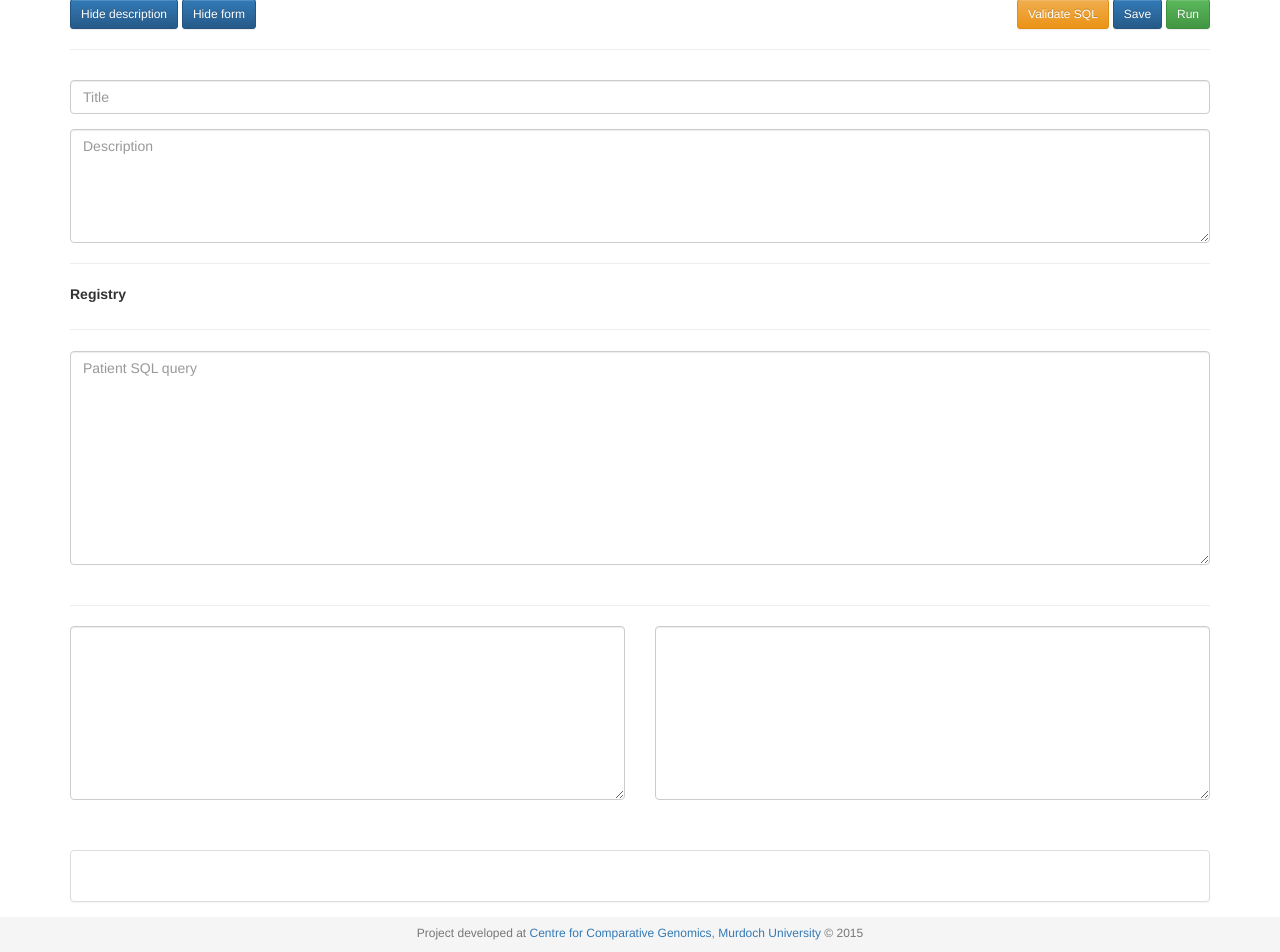
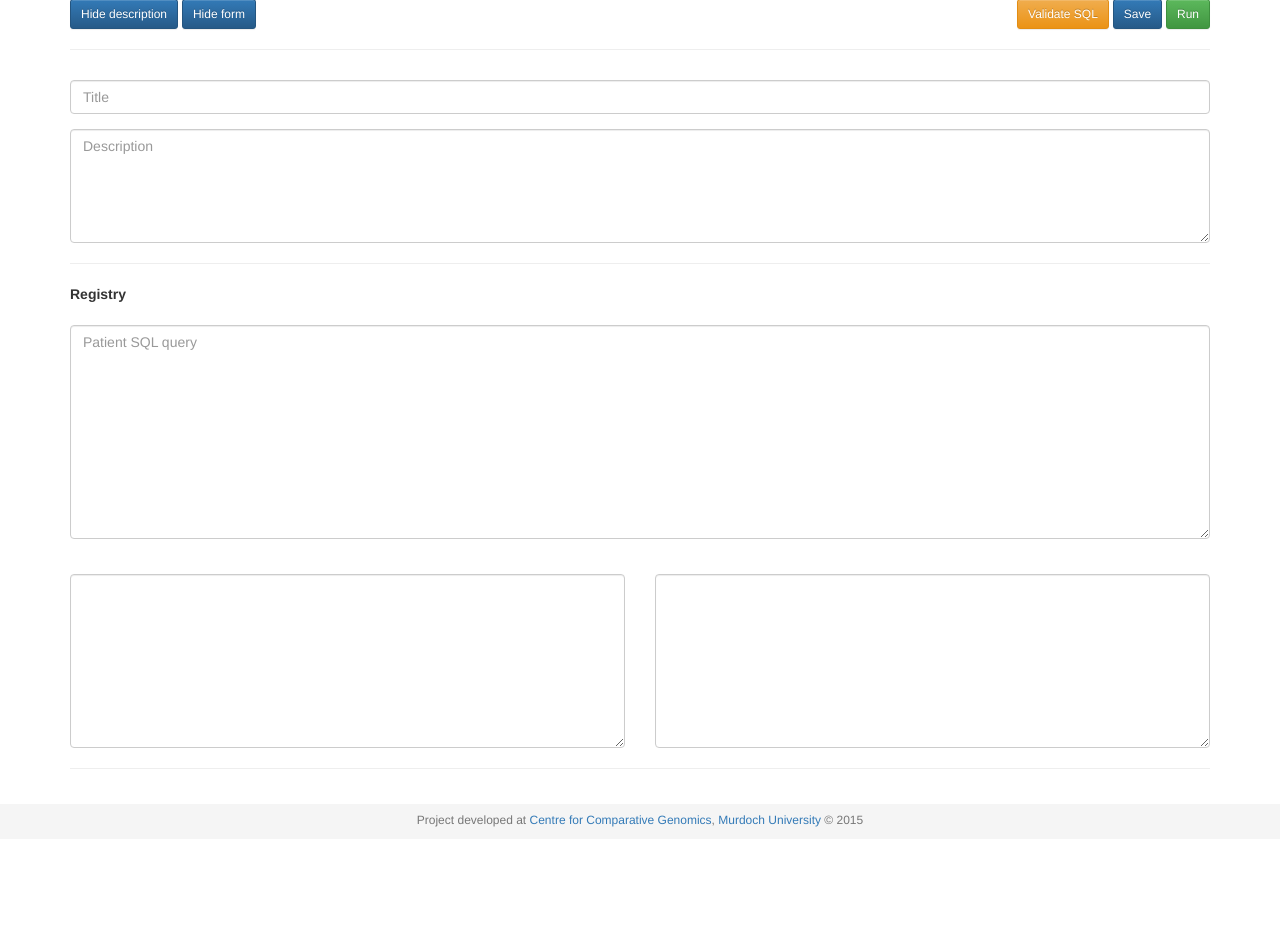
Before and after one commit to muccg/rdrf-explorer, a Django app: template viewer/templates/viewer/query.html in a window 1280 px wide. Shown: the part 83-1035 px from the top of the page. After the commit the page ends 910 px from the top, so only its background shows below. Run offline with Django 3.2, Linux system fonts and the light colour scheme; the template is opened without the code that fills it, so the values that code supplies are empty; some libraries are stand-ins or nearby versions.

Commit message:
Template adjustments

```diff
--- a/viewer/templates/viewer/query.html
+++ b/viewer/templates/viewer/query.html
@@ -26,16 +26,19 @@
             </div>
         </div>
 
+        <div id="query-form-table">
             <hr/>
 
+            <div class="row">
+                <div class="col-md-12">
                     <div class="form-group">
                         <label for="registry">Registry</label>
                         <!--<select id="id_registry" name="registry" class="form-control">-->
                             {{form.registry}}
                         <!--</select>-->
                     </div>
-
-        <hr>
+                </div>
+            </div>
 
             <div class="row">
                 <div class="col-md-12">
@@ -61,9 +64,6 @@
                 </div>
             </div>
 
-        <hr>
-
-        <div id="query-form-table">
             <div class="form-group">
                 <input type="hidden" value="{{form.created_by.value|default_if_none:request.user.username}}" class="form-control" id="created_by" name="created_by" placeholder="Created by">
             </div>
@@ -80,9 +80,8 @@
 
     </form>
 
-    <div name='results' id='results' style='padding-top: 50px;'>
-        <div class="panel panel-default">
-            <div class="panel-body">
+    <hr>
+
     <table class="table">
         <thead>
             <tr id='results-head'></tr>
@@ -90,8 +89,5 @@
         <tbody id='results-body' class="table-hover ">
         </tbody>
     </table>
-            </div>
-        </div>
-    </div>
 
 {% endblock %}
```
Lines whose indentation alone changed are shown as unchanged.
